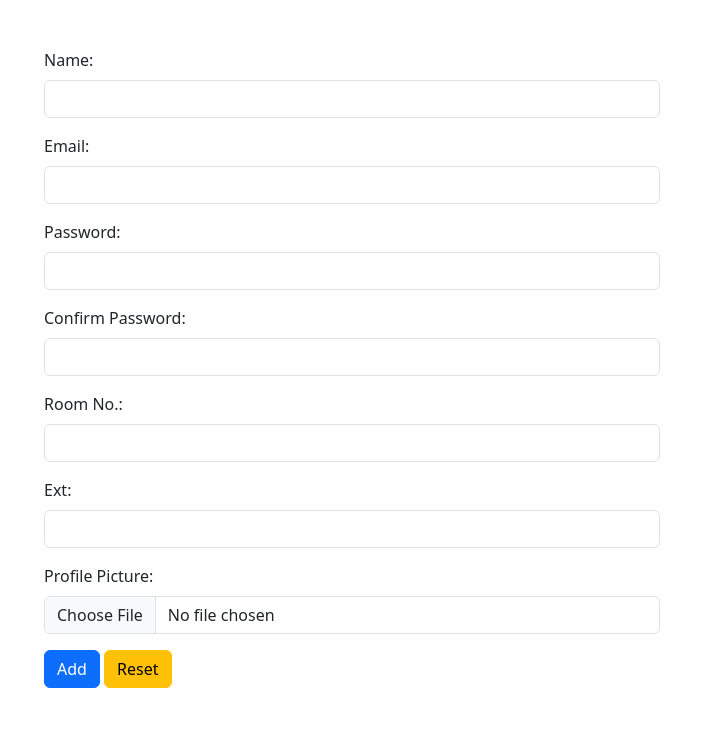
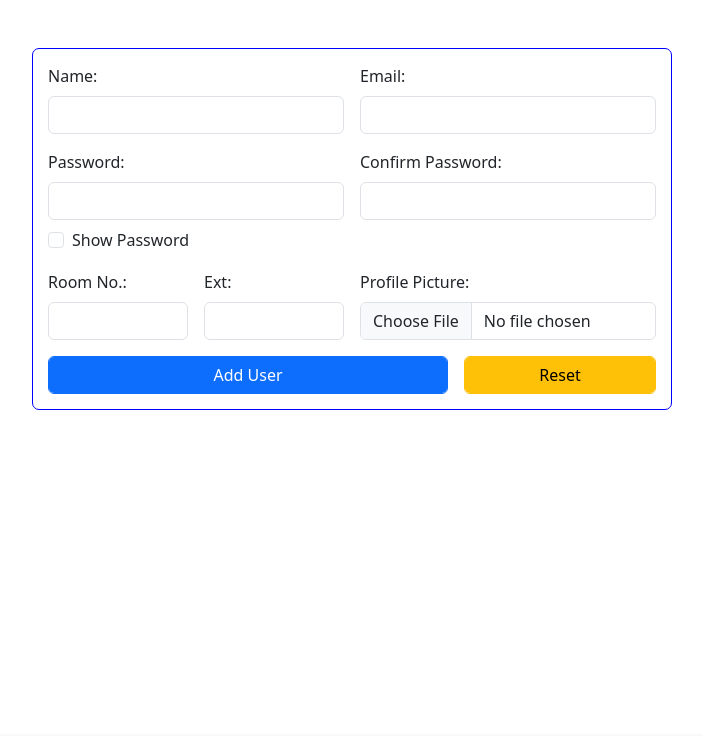
Before and after one commit to yaay/food-orders, a PHP site: page /create_user.php in a window 1280 px wide. Shown: the part 66-802 px from the top of the page, without its empty margins (288-991 px from the left). After the commit the page ends 476 px from the top, so only its background shows below. Run offline with PHP 8.4, Linux system fonts and the light colour scheme; the visitor is signed in with stand-in values (Sample User, id 1); some libraries are stand-ins or nearby versions.

Commit message:
Edit add & update user pages and add validation

```diff
--- a/admin_product_update.php
+++ b/admin_product_update.php
@@ -1,4 +1,9 @@
 <?php
+
+session_start();
+if (!isset($_SESSION['admin_username'])) {
+   header('Location:index.php');
+}
 
 
 include './db_connection.php';
--- a/admin_products.php
+++ b/admin_products.php
@@ -1,8 +1,12 @@
 <?php
-
 include "navbar.php";
 include './db_connection.php';
 include './connection_credentials.php';
+
+if (!isset($_SESSION['admin_username'])) {
+   header('Location:index.php');
+}
+
 $db = connect_to_database($db_user, $db_password, $db_name, $db_host, $db_port);
 // admin insert item product ////////////////////////////////////////////////////////
 if(isset($_POST['add_product'])){
--- a/admin_show_products.php
+++ b/admin_show_products.php
@@ -30,6 +30,11 @@
    <div class="box-container">
 
    <?php
+session_start();
+if (!isset($_SESSION['admin_username'])) {
+   header('Location:index.php');
+}
+
       $select_products = $db->prepare("SELECT * FROM `restaurant`.`products`");
       $select_products->execute();
       if($select_products->rowCount() > 0){
--- a/create_user.php
+++ b/create_user.php
@@ -6,45 +6,98 @@
     <meta name="viewport" content="width=device-width, initial-scale=1.0">
     <title>Register Form Page</title>
 </head>
+
 <body>
+
+
     <?php
+session_start();
 include_once('./navbar.php');
+
+if (!isset($_SESSION['admin_username'])) {
+    header('Location:index.php');
+  }
+
+$name = '';
+$email_error = '';
+$confirmPass = '';
+$pass = '';
+$emailPattern = '';
+
+
+if (isset($_GET) && !empty($_GET)){
+  // var_dump($_GET);
+  $errors = json_decode($_GET["errors"], 1);
+
+  if (in_array('name', array_flip($errors))) {
+    $name = $errors["name"];
+  }
+
+  if (in_array('email', array_flip($errors))) {
+    $email_error = $errors["email"];
+  }
+
+  if (in_array('confirmPass', array_flip($errors))) {
+    $confirmPass = $errors["confirmPass"];
+  }
+
+  if (in_array('pass', array_flip($errors))) {
+    $pass = $errors["pass"];
+  }
+
+  if (in_array('emailPattern', array_flip($errors))) {
+    $emailPattern = $errors["emailPattern"];
+  }
+}
 ?>
 
-  <div class="container my-5" style="width:50%;">
-<form method="POST" id="userForm" action="./save_user.php" enctype="multipart/form-data">
-  <div class="mb-3">
+    <div class="container my-5 add-form" style="width:50%; border: 1px solid blue; padding: 15px; border-radius: 7px;">
+        <form method="POST" id="userForm" action="./save_user.php" enctype="multipart/form-data" class="row g-3">
+            <div class="col-md-6">
                 <label for="name" class="form-label">Name:</label>
-    <input type="text" class="form-control" id="name" aria-describedby="name" name="name">
+                <input type="text" class="form-control" id="name" name="name">
+                <span class="text-danger"><?php echo $name; ?></span>
             </div>
-  <div class="mb-3">
+            <div class="col-md-6">
                 <label for="email" class="form-label">Email:</label>
-    <input type="email" class="form-control" id="email" aria-describedby="email" name="email">
-
+                <input type="email" class="form-control" id="email" name="email">
+                <span class="text-danger"><?php echo $email_error; ?></span>
+                <span class="text-danger"><?php echo $emailPattern; ?></span>
             </div>
-  <div class="mb-3">
+            <div class="col-md-6">
                 <label for="exampleInputPassword1" class="form-label">Password:</label>
-    <input type="password" class="form-control" id="exampleInputPassword1" name="password">
+                <input type="password" class="form-control" id="myInput" name="password">
+                <div class="form-check mt-2">
+                    <input class="form-check-input" type="checkbox" onclick="myFunction()" id="flexCheckDefault">
+                    <label class="form-check-label" for="flexCheckDefault">
+                        Show Password
+                    </label>
                 </div>
-  <div class="mb-3">
+                <span class="text-danger"><?php echo $pass; ?></span>
+            </div>
+            <div class="col-md-6">
                 <label for="conPass" class="form-label">Confirm Password:</label>
-    <input type="password" class="form-control" id="conPass" name="conPass">
+                <input type="password" class="form-control" id="myInput2" name="conPass">
+                <span class="text-danger"><?php echo $confirmPass; ?></span>
             </div>
-  <div class="mb-3">
+            <div class="col-md-3">
                 <label for="room" class="form-label">Room No.:</label>
-    <input type="number" class="form-control" id="room" aria-describedby="room" name="room">
+                <input type="number" class="form-control" id="room" name="room">
             </div>
-
-  <div class="mb-3">
+            <div class="col-md-3">
                 <label for="ext" class="form-label">Ext:</label>
-    <input type="number" class="form-control" id="ext" aria-describedby="ext" name="ext">
+                <input type="number" class="form-control" id="ext" name="ext">
             </div>
-  <div class="mb-3">
+            <div class="col-md-6">
                 <label for="pic" class="form-label">Profile Picture:</label>
                 <input type="file" class="form-control" id="pic" name="file">
             </div>
-  <input type='submit' name="submit" value="Add" class='btn btn-primary'>
-<button type="button" onClick="resetFunc()" class='btn btn-warning'>Reset</button>
+            <div class="col-md-8">
+                <input type='submit' name="submit" value="Add User" class='btn btn-primary form-control'>
+            </div>
+            <div class="col-md-4">
+                <button type="button" onClick="resetFunc()" class='btn btn-warning form-control'>Reset</button>
+            </div>
         </form>
     </div>
 
@@ -52,6 +105,19 @@
     function resetFunc() {
         document.getElementById("userForm").reset();
     }
+
+    function myFunction() {
+        var x = document.getElementById("myInput");
+        var y = document.getElementById("myInput2");
+        if (x.type && y.type === "password") {
+            x.type = "text";
+            y.type = "text";
+        } else {
+            x.type = "password";
+            y.type = "password";
+        }
+    }
     </script>
 </body>
+
 </html>
--- a/css/main.css
+++ b/css/main.css
@@ -1,3 +1,9 @@
+body
+{
+    background-image: url('./../images/food-bg.jpg');
+    background-size: cover;
+}
+
 .div-form {
     padding: 15px;
 }
```
Also changed, not shown: admin.php (+9 -2 lines), edit_user.php (+45 -18 lines), index.php (+10 -8 lines), save_user.php (+30 -17 lines), update_user.php (+7 -20 lines), images/food-bg.jpg (added). Lines whose indentation alone changed are shown as unchanged.
